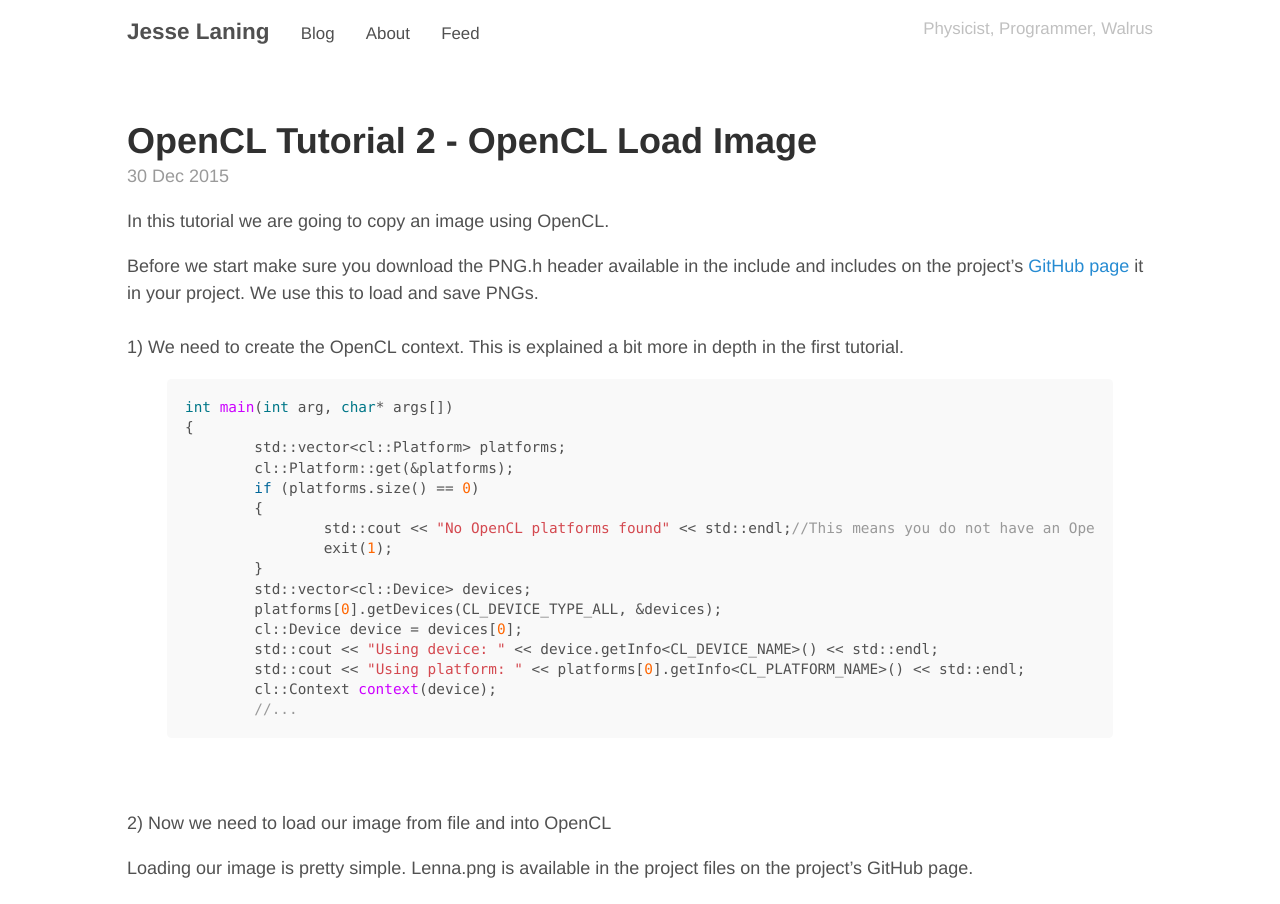
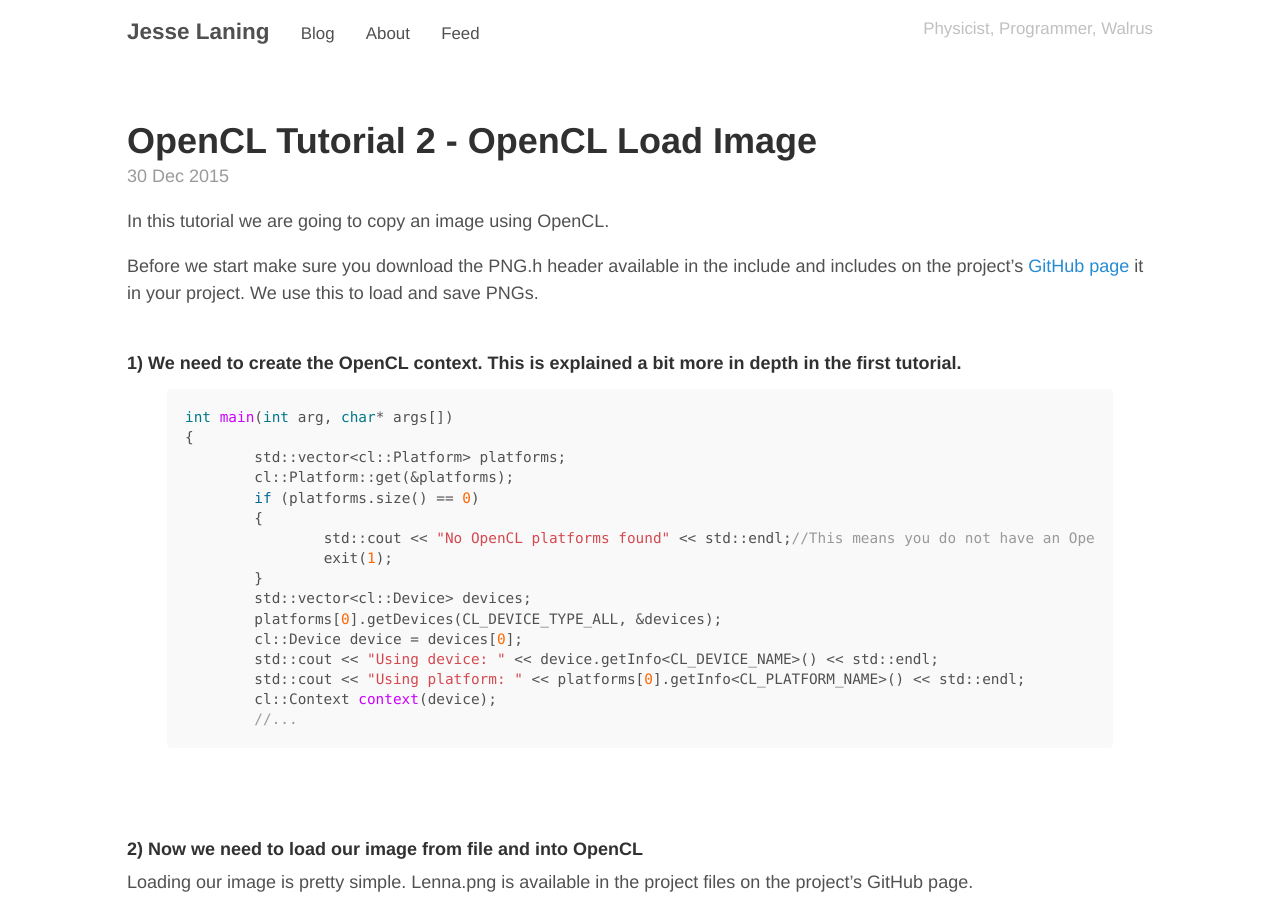
Before and after one commit to jamolnng/jamolnng.github.io, a Jekyll site: the page built from _posts/2015-12-30-OpenCL Tutorial 2 - OpenCL Load Image.md, in a window 1280 px wide. Shown: the top 904 px of the page. Built offline with Jekyll 4.4.1, drawn with Linux system fonts in a browser that asks for light colours; grey boxes are pictures that could not be loaded.

Commit message:
formatting

```diff
--- a/_posts/2015-12-30-OpenCL Tutorial 2 - OpenCL Load Image.md
+++ b/_posts/2015-12-30-OpenCL Tutorial 2 - OpenCL Load Image.md
@@ -8,7 +8,7 @@ In this tutorial we are going to copy an image using OpenCL.
 
 Before we start make sure you download the PNG.h header available in the include and includes on the project's [GitHub page](https://github.com/jamolnng/OpenCL-CUDA-Tutorials) it in your project. We use this to load and save PNGs.
 <br/><br/>
-1) We need to create the OpenCL context. This is explained a bit more in depth in the first tutorial.
+<h4>1) We need to create the OpenCL context. This is explained a bit more in depth in the first tutorial.</h4>
 
 {% highlight cpp %}
 int main(int arg, char* args[])
@@ -29,7 +29,7 @@ int main(int arg, char* args[])
 	//...
 {% endhighlight %}
 <br/><br/>
-2) Now we need to load our image from file and into OpenCL
+<h4>2) Now we need to load our image from file and into OpenCL</h4>
 
 Loading our image is pretty simple. Lenna.png is available in the project files on the project's GitHub page.
 
@@ -61,7 +61,7 @@ CL_MEM_READ_ONLY says that the memory will not be modified by the OpenCL impleme
 
 CL_MEM_COPY_HOST_PTR is set so OpenCL copies the image data from the host to the OpenCL implementation
 <br/><br/>
-3) Create out output image
+<h4>3) Create out output image</h4>
 
 This is similar to creating the input image except we do not need to send any data to the OpenCL implementation
 
@@ -70,7 +70,7 @@ This is similar to creating the input image except we do not need to send any da
 cl::Image2D out(context, CL_MEM_WRITE_ONLY, format, w, h, 0, NULL);
 {% endhighlight %}
 <br/><br/>
-4) Create out kernel, this is explained in the first tutorial
+<h4>4) Create out kernel, this is explained in the first tutorial</h4>
 
 {% highlight cpp %}
 cl::Program::Sources sources;
@@ -92,7 +92,7 @@ kernelCopy.setArg(0, in);
 kernelCopy.setArg(1, out);
 {% endhighlight %}
 <br/><br/>
-5) Create command queue and execute our kernel
+<h4>5) Create command queue and execute our kernel</h4>
 
 {% highlight cpp %}
 //create command queue
@@ -121,7 +121,7 @@ void kernel copy(__read_only image2d_t in, __write_only image2d_t out)
 }
 {% endhighlight %}
 <br/><br/>
-6) Read our image back from the OpenCL implementation
+<h4>6) Read our image back from the OpenCL implementation</h4>
 
 {% highlight cpp %}
 //start and end coordinates for reading our image (I really do not like how the c++ wrapper does this)
```
